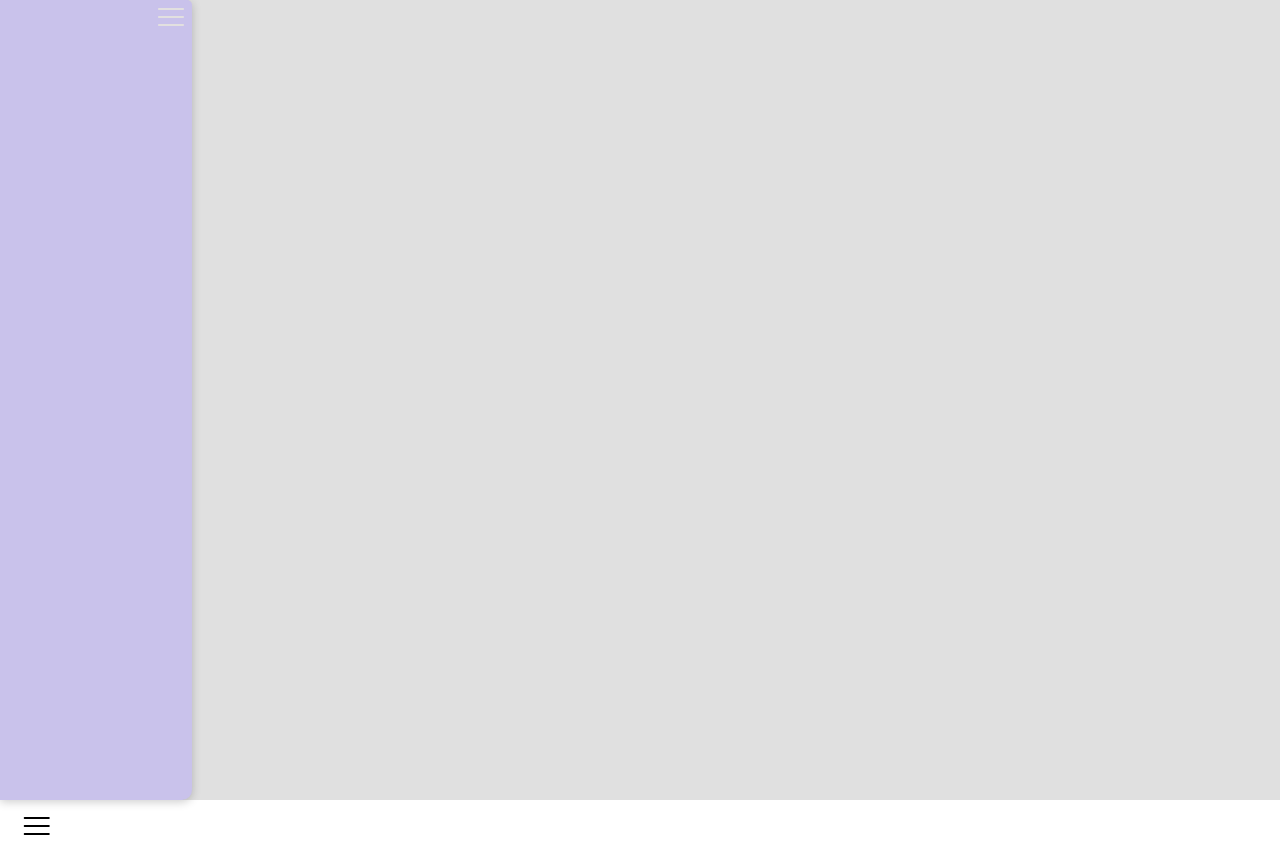
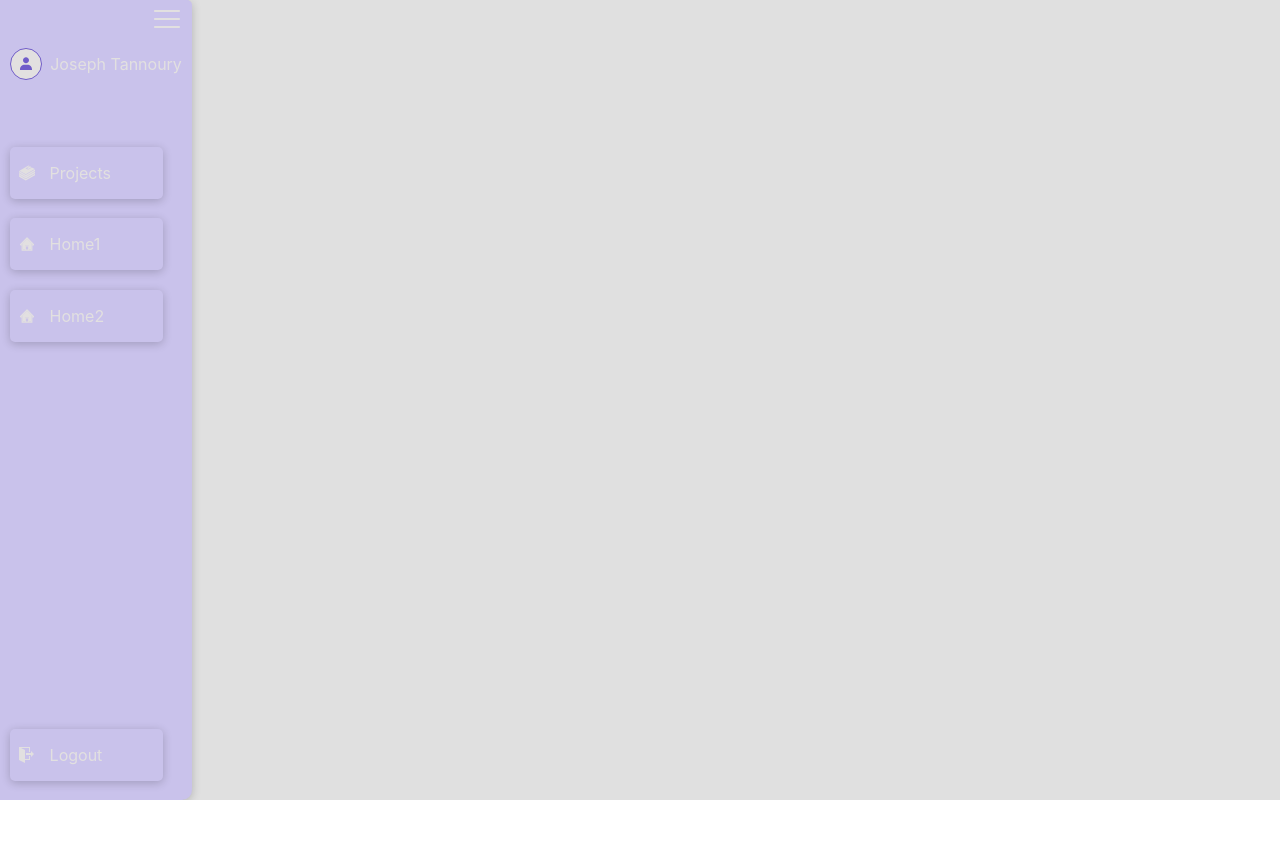
Before and after one commit to jatannoury/Auto-Annotation-Segmentation-Pipeline_front-end, a React (Create React App) app in the folder app/: page /Home in a window 1280 px wide. Both pictures are taken after a click on the icon 27 px from the left and 21 px from the top of the page. After the commit the page ends 800 px from the top, so only its background shows below. Built offline with nearby package versions, Linux system fonts and the light colour scheme.

Commit message:
ADD | Adding left container sections

```diff
--- a/app/src/components/HomeLeftContainer.jsx
+++ b/app/src/components/HomeLeftContainer.jsx
@@ -1,11 +1,37 @@
 import React from "react";
-import { RxHamburgerMenu } from "react-icons/rx";
+import LeftContainerHeader from "./LeftContainerHeader";
+import LeftContainerSection from "./LeftContainerSection";
+import sections from "../config/left_container_sections";
 
 const HomeLeftContainer = ({ burger_menu_handler }) => {
   return (
     <div className="left_container">
-      <div className="burger_menu_left_container">
-        <RxHamburgerMenu size={30} onClick={burger_menu_handler} />
+      <LeftContainerHeader burger_menu_handler={burger_menu_handler} />
+      <div className="sections">
+        <div className="regular_sections">
+          {Object.keys(sections).map((section) => {
+            if (section === "Logout") {
+              return <></>;
+            }
+            const { link, icon } = sections[section];
+            return (
+              <LeftContainerSection
+                key={section}
+                placeholder={section}
+                icon={icon}
+                route={link}
+              />
+            );
+          })}
+        </div>
+        <div className="regular_sections">
+          <LeftContainerSection
+            key={"Logout"}
+            placeholder={"Logout"}
+            icon={sections["Logout"]["icon"]}
+            route={sections["Logout"]["link"]}
+          />
+        </div>
       </div>
     </div>
   );
--- a/app/src/components/HomeRightContainer.jsx
+++ b/app/src/components/HomeRightContainer.jsx
@@ -3,12 +3,12 @@ import { RxHamburgerMenu } from "react-icons/rx";
 
 const HomeRightContainer = ({ burger_menu_handler, burgerMenuClicked }) => {
   return (
-    <div
-      className={`right_container ${
-        burgerMenuClicked === true ? "clicked_menu" : "unclicked_menu"
-      }`}
-    >
-      <RxHamburgerMenu size={30} onClick={burger_menu_handler} className="burger_menu_right_container"/>
+    <div>
+      {burgerMenuClicked === false?<RxHamburgerMenu
+        size={30}
+        onClick={burger_menu_handler}
+        className="burger_menu_right_container"
+      />:<></>}
     </div>
   );
 };
--- /dev/null
+++ b/app/src/components/LeftContainerHeader.jsx
@@ -0,0 +1,21 @@
+import React from "react";
+import { RxHamburgerMenu } from "react-icons/rx";
+import { BiSolidUser } from "react-icons/bi";
+const LeftContainerHeader = ({ burger_menu_handler }) => {
+  return (
+    <div>
+      <div className="burger_menu_left_container">
+        <div className="user_icon_container"></div>
+        <RxHamburgerMenu size={30} onClick={burger_menu_handler} />
+      </div>
+      <div className="user_info">
+        <div className="user_icon">
+          <BiSolidUser />
+        </div>
+        <p className="user_name">Joseph Tannoury</p>
+      </div>
+    </div>
+  );
+};
+
+export default LeftContainerHeader;
--- /dev/null
+++ b/app/src/components/LeftContainerSection.jsx
@@ -0,0 +1,17 @@
+import React from "react";
+import { Link, useNavigate } from "react-router-dom";
+
+const LeftContainerSection = ({ placeholder, icon, route }) => {
+  const navigate = useNavigate();
+    const redirect_to = ()=>{
+        navigate(route)
+    }
+  return (
+    <div className="section" onClick={redirect_to}>
+      {icon}
+      <p>{placeholder}</p>
+    </div>
+  );
+};
+
+export default LeftContainerSection;
--- /dev/null
+++ b/app/src/config/left_container_sections.js
@@ -0,0 +1,24 @@
+import { AiTwotoneHome } from "react-icons/ai";
+import { ImExit } from "react-icons/im";
+import { SiBookstack } from "react-icons/si";
+
+let sections = {
+  Projects: {
+    link: "/Home",
+    icon: <SiBookstack />,
+  },
+  Home1: {
+    link: "/Home",
+    icon: <AiTwotoneHome />,
+  },
+  Home2: {
+    link: "/Home",
+    icon: <AiTwotoneHome />,
+  },
+  Logout: {
+    link: "/",
+    icon: <ImExit />,
+  },
+};
+
+export default sections;
--- a/app/src/styles/home.css
+++ b/app/src/styles/home.css
@@ -1,36 +1,86 @@
-.home{
+.home {
   background-color: #e0e0e0;
   height: 100%;
   width: 100%;
 }
-.burger_menu{
+.burger_menu {
   padding-left: 2%;
   padding-top: 1%;
   color: #705cc9;
 }
-.left_container{
+.left_container {
   width: 15%;
   height: 100%;
   background-color: #c9c2eb;
   border-top-right-radius: 5px;
   border-bottom-right-radius: 10px;
   box-shadow: 0 2px 10px rgba(0, 0, 0, 0.2);
+  display: flex;
+  flex-direction: column;
+}
+
+.unclicked_menu {
+  width: 100%;
+}
+.burger_menu_left_container {
+  display: flex;
+  flex-direction: row;
+  justify-content: space-between;
+  align-items: center;
+  color: #e2e0e0;
+  padding: 2% 5%;
+}
+.burger_menu_right_container {
+  padding-left: 2%;
+  padding-top: 1%;
+  color: #705cc9;
+}
+
+.user_icon {
+  height: 30px;
+  width: 30px;
+  border-radius: 50%;
+  border: 1px solid #705cc9;
+  background-color: #e2e0e0;
+  color: #705cc9;
+  display: flex;
+  justify-content: center;
+  align-items: center;
+}
+.user_icon_container {
+  display: flex;
+  flex-direction: row;
+  justify-content: space-between;
+  align-items: center;
+}
+.user_info {
+  display: flex;
+  flex-direction: row;
+  align-items: center;
+  gap: 5%;
+  color: #e2e0e0;
+  padding: 0% 5%;
+}
+.sections {
+  flex-grow: 1;
+  margin-top: 20%;
+  display: flex;
+  flex-direction: column;
+  justify-content: space-between;
 
 }
-.clicked_menu{
-    width: 85%;
+.section {
+  width: 75%;
+  box-shadow: 0 2px 10px rgba(0, 0, 0, 0.2);
+  margin: 10% 5%;
+  border-radius: 5px;
+  display: flex;
+  align-items: center;
+  gap: 10%;
+  color: #e2e0e0;
+  padding-left: 5%;
+
 }
-.unclicked_menu{
-    width: 100%;
+.section:hover{
+    background-color: rgba(112, 92, 201, 0.4);
 }
-.burger_menu_left_container{
-    display: flex;
-    justify-content: flex-end;
-    color: #e2e0e0;
-    padding-top: 1%;
-    padding-right: 3%;
-}
-.burger_menu_right_container{
-    padding-left: 2%;
-    padding-top: 1%;
-}
```
Lines whose indentation alone changed are shown as unchanged.
